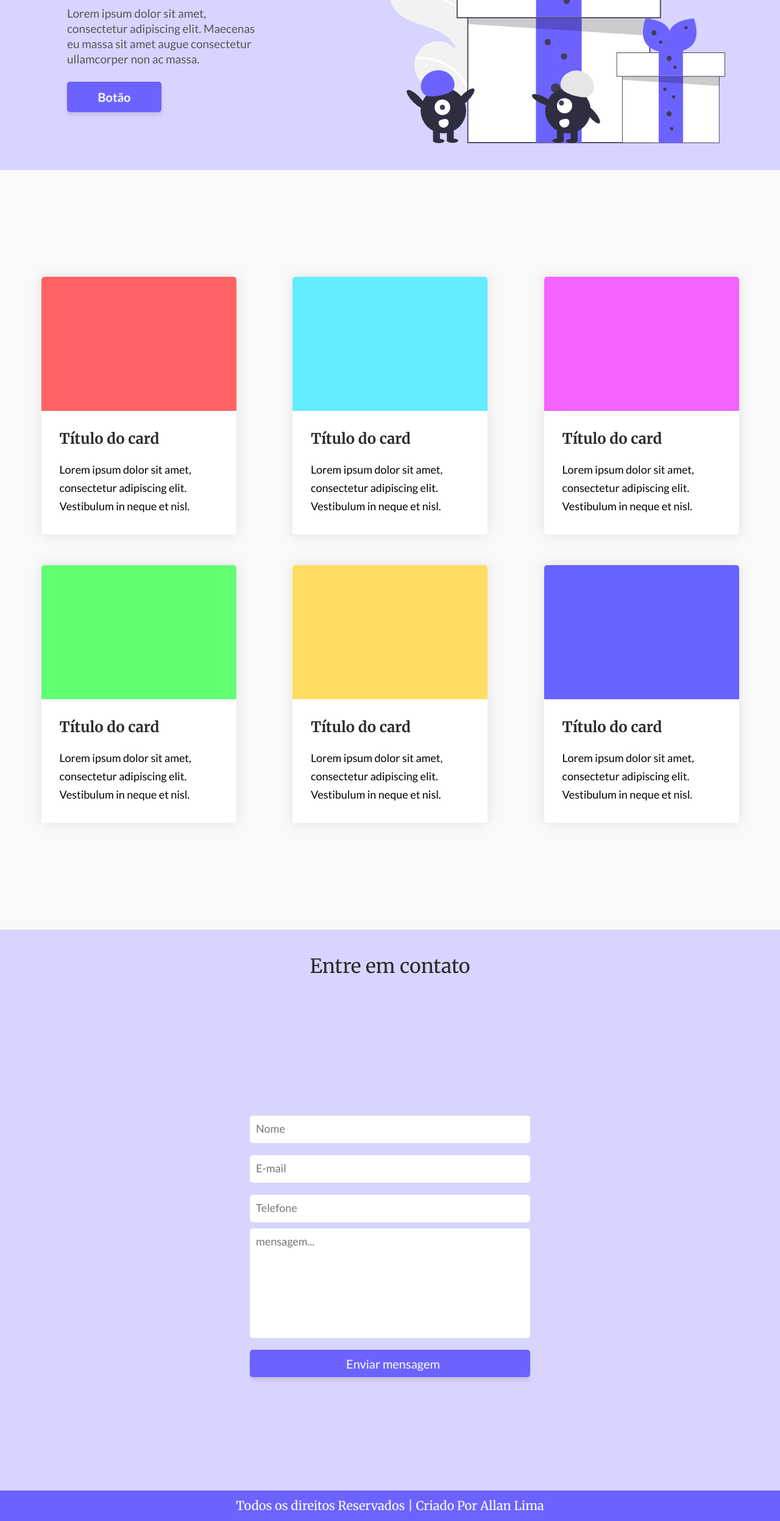
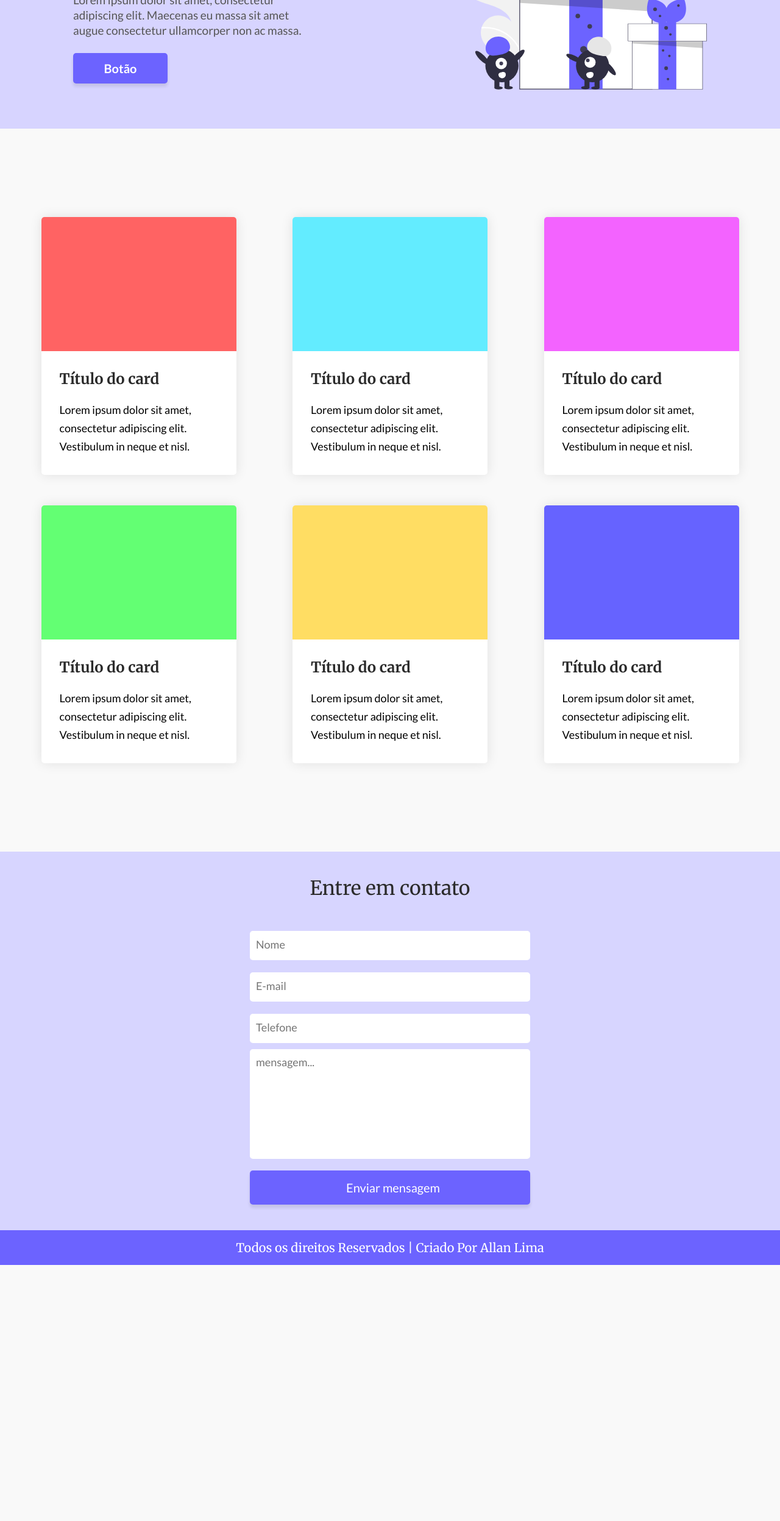
Before and after one commit to Allanlima123/one-page, a plain HTML site: page index.html in a window 1280 px wide. Shown: the part 201-2696 px from the top of the page at 61% size. After the commit the page ends 2276 px from the top, so only its background shows below. Drawn offline with Linux system fonts and the light colour scheme.

Commit message:
Refatoração do projeto

```diff
--- a/estilo/style.css
+++ b/estilo/style.css
@@ -13,9 +13,10 @@
     padding: 40px 0;
 }
 
-.cabecalho .box-cabecalho .texto{
-    max-width: 370px;
-    padding: 20px;
+.cabecalho .box-cabecalho .texto,
+.cabecalho .box-cabecalho .imagem{
+    flex: 0 1 400px;
+    margin: 20px;
 }
 
 .cabecalho .box-cabecalho .texto h1{
@@ -34,9 +35,9 @@
     margin-bottom: 25px;
 }
 
-.cabecalho .box-cabecalho .imagem{
+/* .cabecalho .box-cabecalho .imagem{
     width: 550px;
-}
+} */
 
 .cabecalho .box-cabecalho .imagem img{
     width: 100%;
@@ -72,7 +73,7 @@
     flex-wrap: wrap;
     max-width: 1440px;
     margin: 0 auto;
-    padding: 150px 0;
+    padding: 120px 0;
 }
 
 .box-cards .box{
@@ -148,7 +149,6 @@
 }
 
 .robape form{
-    min-height: 100vh;
     display: flex;
     align-items: center;
     justify-content: center;
@@ -161,7 +161,7 @@
 
 .robape form input{
     width: 100%;
-    height: 45px;
+    padding: 1rem 0;
     margin: 10px 0;
     border-radius: 5px;
     padding-left: 10px;
@@ -193,12 +193,12 @@
 }
 
 .direitos{
-    height: 50px;
     text-align: center;
-    line-height: 50px;
     color: var(--cor-escura);
     font-family: var(--fonte-Merriweather);
     font-size: 20px;
     background: var(--cor-azul);
     color: #fff;
+    padding: 1rem 0;
+    margin-top: 2rem;
 }
--- a/index.html
+++ b/index.html
@@ -1,5 +1,6 @@
 <!DOCTYPE html>
 <html lang="pt-br">
+
 <head>
     <meta charset="UTF-8">
     <meta http-equiv="X-UA-Compatible" content="IE=edge">
@@ -11,6 +12,7 @@
 
     <title>Desafio one page</title>
 </head>
+
 <body>
 
     <header class="cabecalho">
@@ -19,7 +21,8 @@
 
             <div class="texto">
                 <h1>Lorem ipsum dolor sit amet</h1>
-                <p>Lorem ipsum dolor sit amet, consectetur adipiscing elit. Maecenas eu massa sit amet augue consectetur ullamcorper non ac massa.</p>
+                <p>Lorem ipsum dolor sit amet, consectetur adipiscing elit. Maecenas eu massa sit amet augue consectetur
+                    ullamcorper non ac massa.</p>
                 <a href="#" class="btn">Botão</a>
             </div>
 
@@ -117,8 +120,9 @@
             </div>
         </form>
 
+        <div class="direitos">Todos os direitos Reservados | <span>Criado Por Allan Lima</span></div>
     </footer>
 
-    <div class="direitos">Todos os direitos Reservados | <span>Criado Por Allan Lima</span></div>
 </body>
+
 </html>
--- a/reset/reset.css
+++ b/reset/reset.css
@@ -36,12 +36,12 @@ body{
 }
 
 @media screen  and (max-width:425px){
-    .cabecalho .texto{
+    .cabecalho .box-cabecalho .texto{
         max-width: 370px;
-        padding: 25px;
+        padding: 30px;
     }
 
-    .imagem{
+    .cabecalho .box-cabecalho .imagem{
         width: 550px;
         padding: 0 20px;
     }
```
